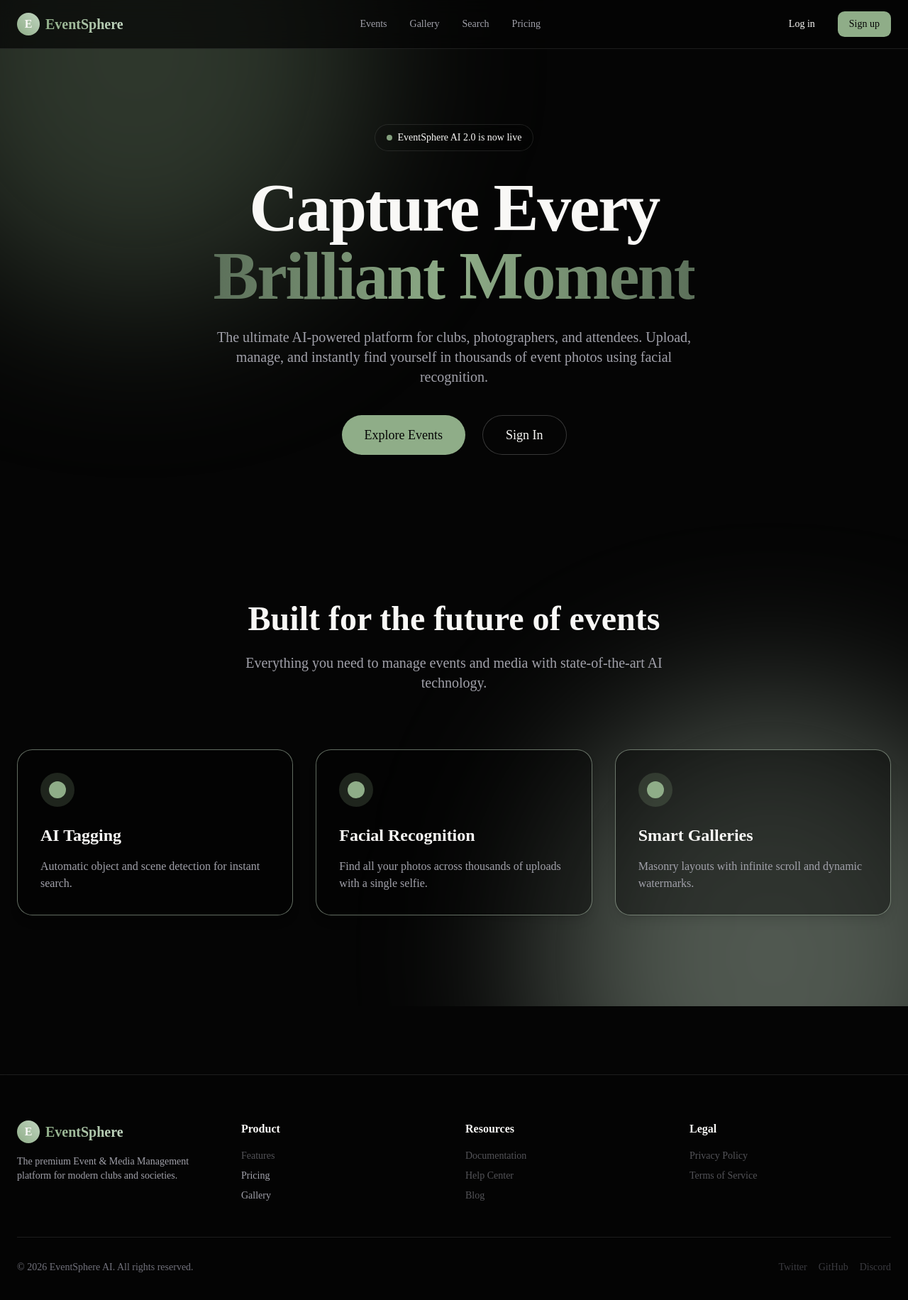
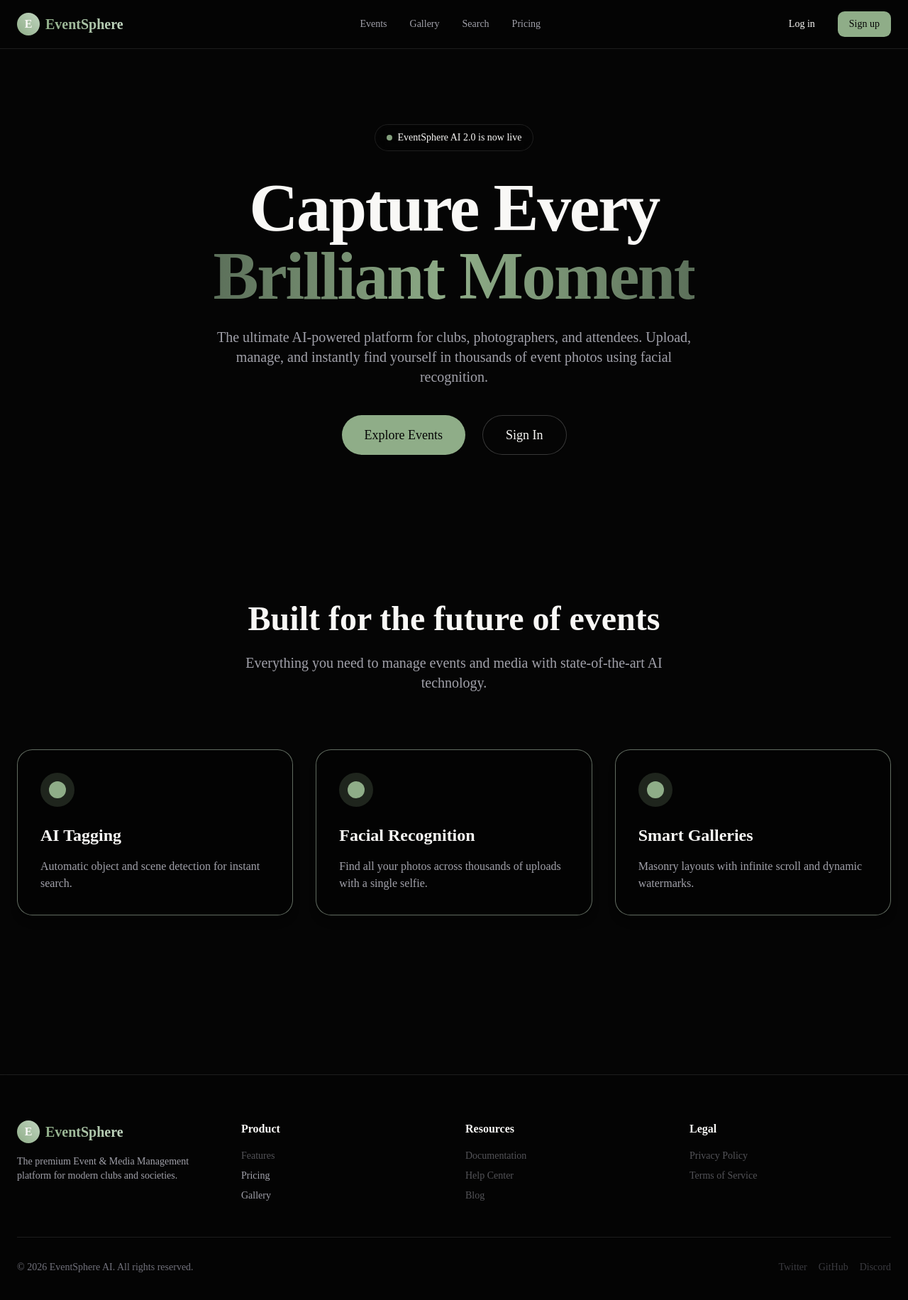
Before and after one commit to ronak-kumar06/eventhive, a Next.js app: page / in a window 1280 px wide. Shown: the top 1832 px of the page at 71% size. Built offline with nearby package versions, Linux system fonts and the light colour scheme; no server answers.

Commit message:
style: move background gradients to global layout

```diff
--- a/src/app/layout.tsx
+++ b/src/app/layout.tsx
@@ -29,6 +29,10 @@ export default function RootLayout({
       >
         <AuthProvider>
           <SocketProvider>
+            {/* Global Background gradients */}
+            <div className="fixed top-[-20%] left-[-10%] w-[50%] h-[50%] rounded-full bg-[#8FAD88]/20 blur-[120px] pointer-events-none z-[-1]" />
+            <div className="fixed bottom-[-20%] right-[-10%] w-[50%] h-[50%] rounded-full bg-[#C1D5C0]/20 blur-[120px] pointer-events-none z-[-1]" />
+
             <Navbar />
             <main className="flex-1">
               {children}
--- a/src/app/page.tsx
+++ b/src/app/page.tsx
@@ -7,9 +7,6 @@ import { Button } from "@/components/ui/button"
 export default function Home() {
   return (
     <div className="relative min-h-screen overflow-hidden bg-background">
-      {/* Background gradients */}
-      <div className="absolute top-[-20%] left-[-10%] w-[50%] h-[50%] rounded-full bg-[#8FAD88]/30 blur-[120px] pointer-events-none" />
-      <div className="absolute bottom-[-20%] right-[-10%] w-[50%] h-[50%] rounded-full bg-[#C1D5C0]/40 blur-[120px] pointer-events-none" />
 
       <div className="relative z-10 flex flex-col items-center justify-center min-h-[90vh] px-6 text-center pt-24">
         <motion.div
```
